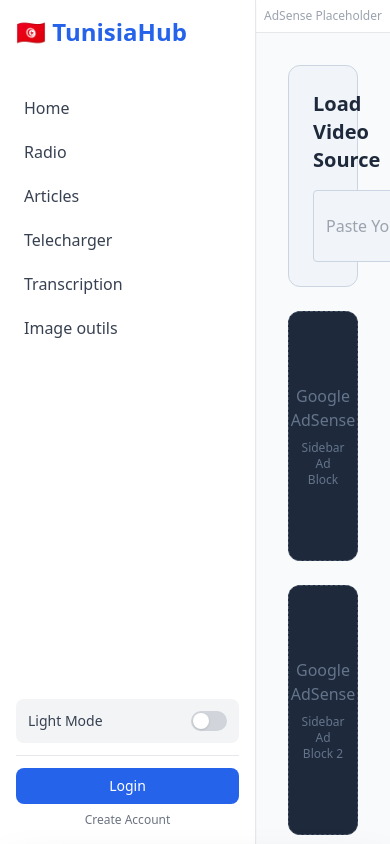
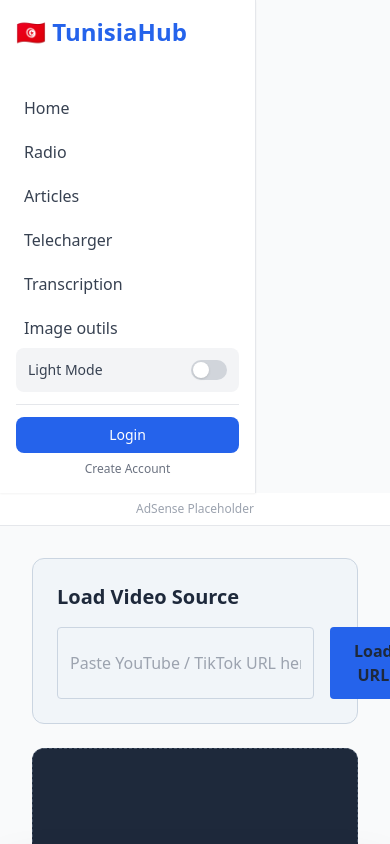
Before and after one commit to MedramyMH/radioweb, a FastAPI app: page /downloader in a window 390 px wide. Run offline with FastAPI, Linux system fonts and the light colour scheme; parts of the project's set-up code (start-up, migrations or seed data) failed here and were passed over; some libraries are stand-ins or nearby versions.

Commit message:
Update body class for responsive layout

```diff
--- a/app/templates/base.html
+++ b/app/templates/base.html
@@ -74,7 +74,7 @@
       }
   </style>
 </head>
-<body class="bg-gray-50 text-gray-900 dark:bg-gray-900 dark:text-white flex h-screen overflow-hidden">
+<body class="bg-gray-50 text-gray-900 dark:bg-gray-900 dark:text-white flex flex-col md:flex-row h-screen overflow-hidden">
 
     <aside class="w-64 bg-white dark:bg-gray-800 border-r border-gray-200 dark:border-gray-700 flex flex-col justify-between p-4 flex-shrink-0 z-40 shadow-sm">
         <div>
```
